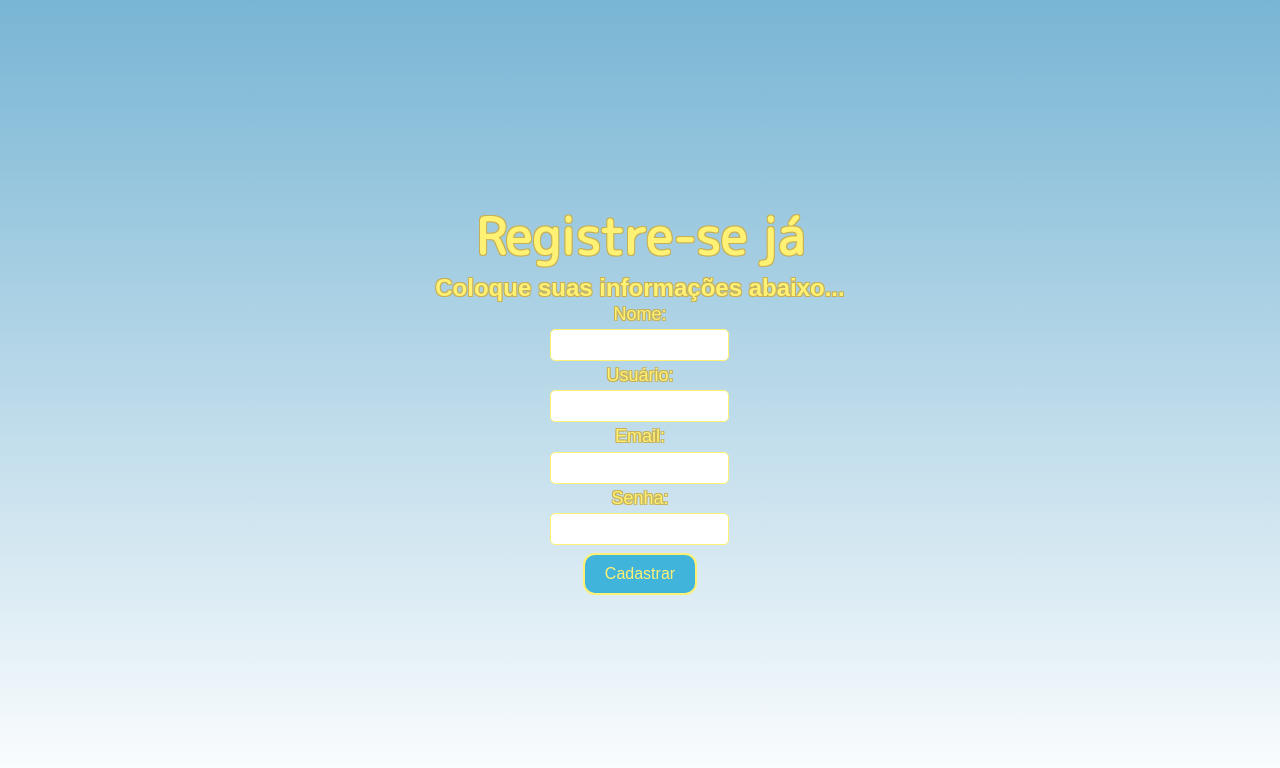
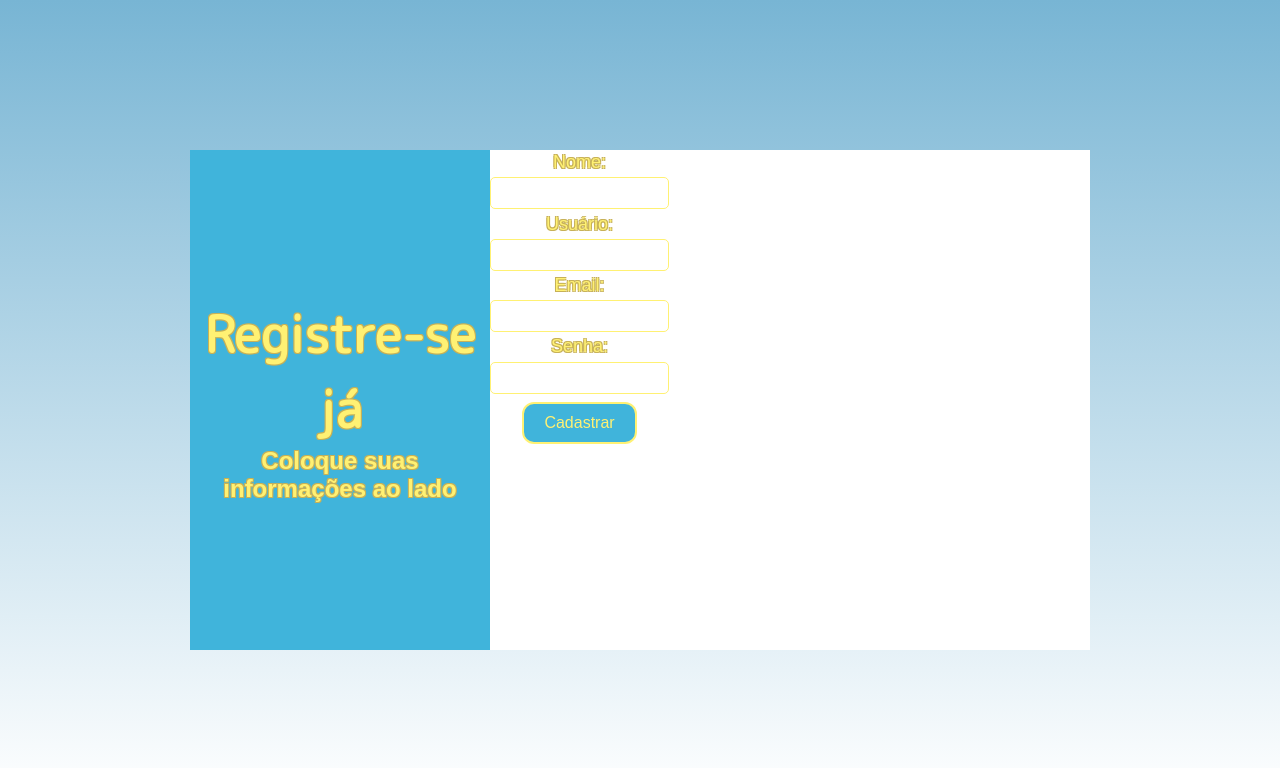
Before and after one commit to annat0rres/DiariodeHumorDigital, a Flask app: page /cadastro in a window 1280 px wide. Shown: the top 768 px of the page. Run offline with Flask 3, Linux system fonts and the light colour scheme.

Commit message:
update 2

```diff
--- a/templates/cadastro.html
+++ b/templates/cadastro.html
@@ -8,10 +8,14 @@
 </head>
 <body>
     <div class="area_geral_cadastro">
+        <div class="parte_azul_cad">
             <div class="title_cadastro">
                 <h1>Registre-se já</h1>
-            <h2>Coloque suas informações abaixo...</h2>
+                <h2>Coloque suas informações ao lado</h2>
             </div>
+
+        </div>
+        <div class="central_cad">
             <form method="POST" action="/cadastro" class="form_cadastro">
                 <label for="name">Nome:</label>
                 <input type="text" id="name" name="name" required>
@@ -28,5 +32,6 @@
                 <button class="cadastrar_button" type="submit">Cadastrar</button>
             </form>
         </div>
+    </div>
 </body>
 </html>
--- a/templates/css/cadastro.css
+++ b/templates/css/cadastro.css
@@ -18,6 +18,10 @@ body {
     overflow: hidden;
 }
 .title_cadastro {
+    height: 500px;
+    display: flex;
+    flex-direction: column;
+    justify-content: center;
     color: #FFF173;
     text-shadow: 1px 1px 0 #C7B157,
       -1px 1px 0 #C7B157,
@@ -26,12 +30,21 @@ body {
 
 }
 .area_geral_cadastro {
+    display: flex;
+    background-color: white;
+    height: 500px;
+    width: 900px;
     color: #FFF173;
     text-shadow: 1px 1px 0 #C7B157,
       -1px 1px 0 #C7B157,
       1px -1px 0 #C7B157,
       -1px -1px 0 #C7B157;
 
+}
+.parte_azul_cad {
+    background-color: #40b4db;
+    width: 300px;
+    height: 500px;
 }
 .form_cadastro {
     height: 300px;
```
Lines whose indentation alone changed are shown as unchanged.
